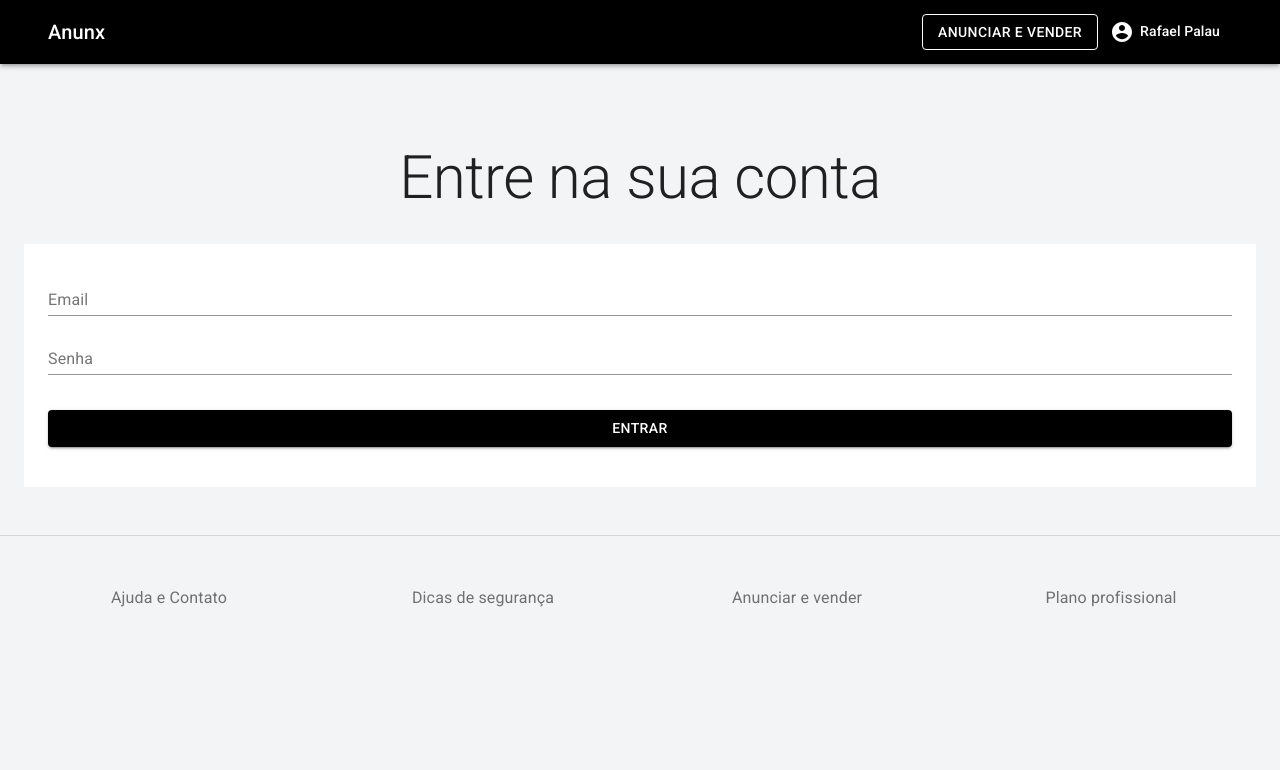
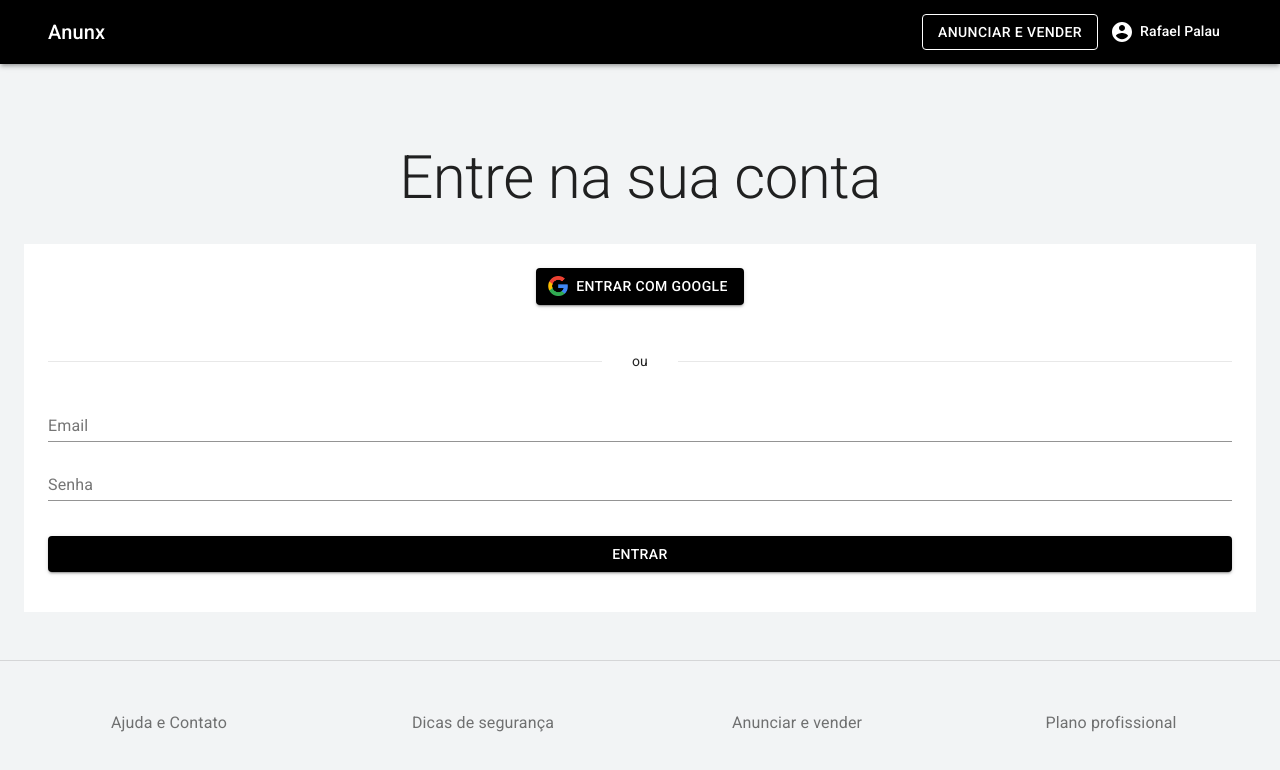
Before and after one commit to RafaPalau/anunx, a Next.js app: page /auth/signin in a window 1280 px wide. Shown: the top 770 px of the page. Built offline with nearby package versions, Linux system fonts and the light colour scheme; no server answers.

Commit message:
aula 32 Next Auth - Implementando Login com Google

```diff
--- a/package.json
+++ b/package.json
@@ -27,5 +27,8 @@
   "devDependencies": {
     "eslint": "8.4.0",
     "eslint-config-next": "12.0.7"
+  },
+  "optionalDependencies": {
+    "mongodb": "^3.7.3"
   }
 }
--- a/pages/api/auth/[...nextauth].js
+++ b/pages/api/auth/[...nextauth].js
@@ -4,6 +4,11 @@
 
 export default NextAuth({
   providers: [
+    Providers.Google({
+      clientId: process.env.GOOGLE_CLIENT_ID,
+      clientSecret: process.env.GOOGLE_CLIENT_SECRET,
+    }),
+
     Providers.Credentials({
       name: "Credentials",
       async authorize(credentials) {
--- a/pages/auth/signin/index.js
+++ b/pages/auth/signin/index.js
@@ -1,3 +1,4 @@
+import Image from "next/image";
 import { Formik } from "formik";
 import axios from "axios";
 import { useRouter } from "next/router";
@@ -29,6 +30,12 @@
 
   console.log(session);
 
+  const handleGoogleLogin = () => {
+    signIn("google", {
+      callbackUrl: "http://localhost:3000/user/dashboard",
+    });
+  };
+
   const handleFormSubmit = (values) => {
     signIn("credentials", {
       email: values.email,
@@ -52,6 +59,28 @@
 
       <Container>
         <Box className={classes.box}>
+          <Box display="flex" justifyContent="center">
+            <Button
+              variant="contained"
+              color="primary"
+              startIcon={
+                <Image
+                  src="/images/logo_google.png"
+                  width={20}
+                  height={20}
+                  alt="Login com Google"
+                />
+              }
+              onClick={handleGoogleLogin}
+            >
+              Entrar com Google
+            </Button>
+          </Box>
+
+          <Box className={classes.orSeparator}>
+            <span>ou</span>
+          </Box>
+
           <Formik
             initialValues={initialValues}
             validationSchema={validationSchema}
--- a/pages/auth/signin/styles.js
+++ b/pages/auth/signin/styles.js
@@ -21,6 +21,20 @@
   errorMessage: {
     margin: "20px 0",
   },
+  orSeparator: {
+    display: "flex",
+    alignItems: "center",
+    justifyContent: "center",
+    backgroundColor: "#e8e8e8",
+    width: "100%",
+    height: 1,
+    margin: theme.spacing(7, 0, 4),
+
+    "& span": {
+      backgroundColor: "white",
+      padding: "0 30px",
+    },
+  },
 }));
 
 export default useStyles;
```
Also changed, not shown: public/images/logo_google.png (added), 1 other file (tests, documents, lock files or other folders).
